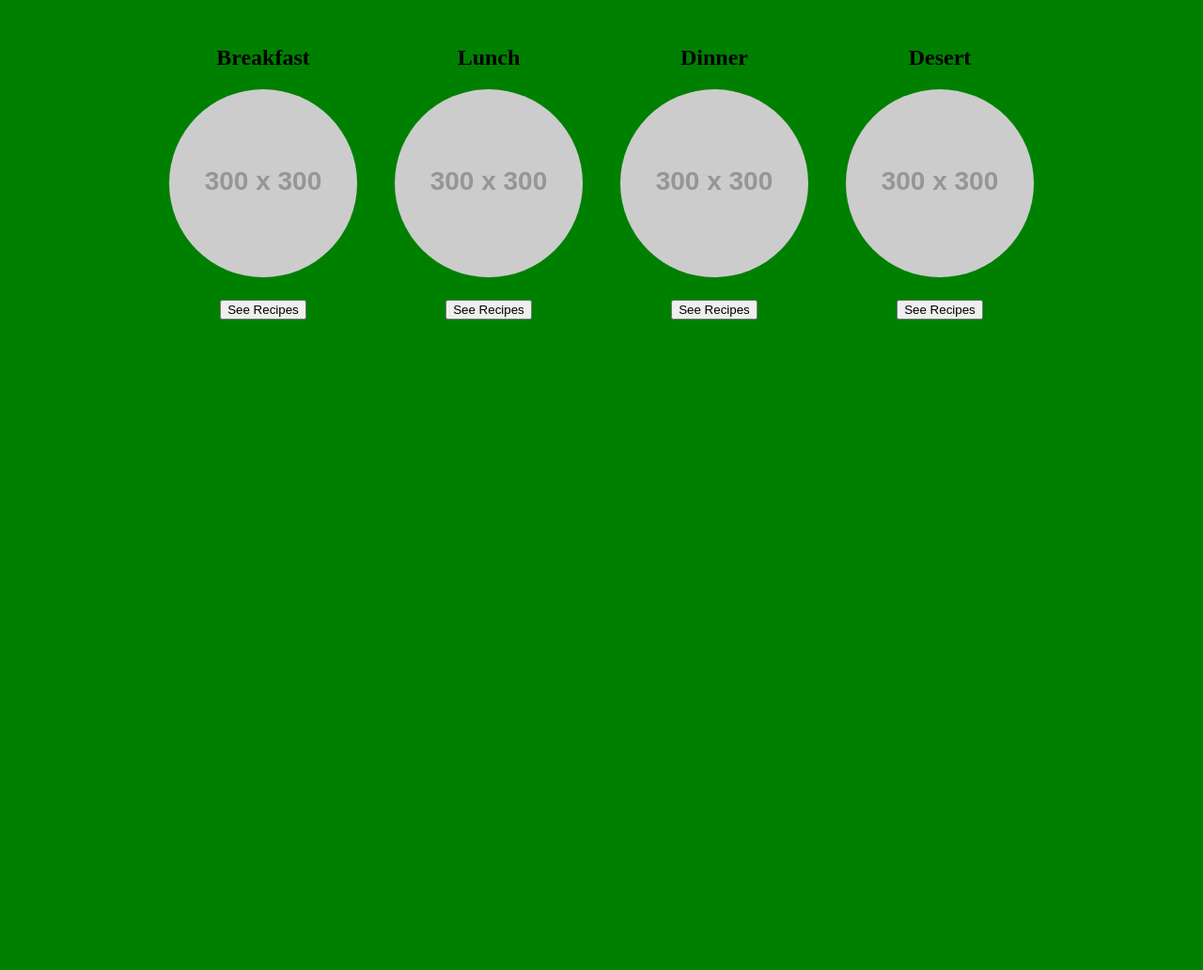
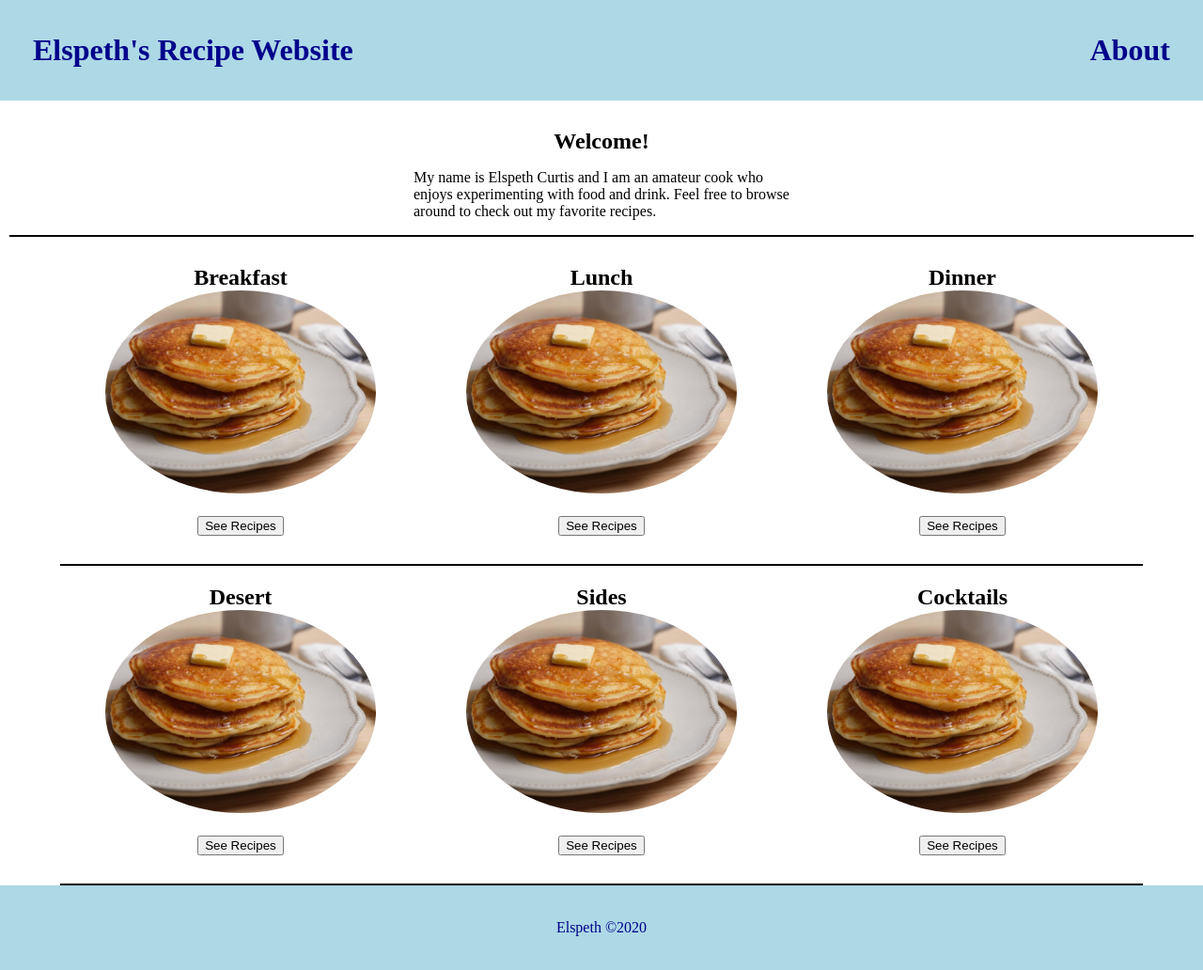
Before and after one commit to elspethcurtis/codeLouisville_finalProject, a plain HTML site: page index.html in a window 1280 px wide. Shown: the whole page at 94% size. Before the commit the page ends 800 px from the top, so only its background shows below. Drawn offline with Linux system fonts and the light colour scheme; placeholder pictures from the web are drawn by us.

Commit message:
adjusted javascript to have generic function for each click handler and fix problem of printing recipes multiple times when clicking, added media queries and some styling, added two more recipe categories

```diff
--- a/index.html
+++ b/index.html
@@ -7,32 +7,65 @@
 
 </head>
 <body>
+<!--    BEGIN HEADER-->
+    <header>
+        <h1 class = "nav-icon">Elspeth's Recipe Website</h1>
+        <h1>About</h1>
+    </header>
+<!--    END HEADER-->
+
+<!--    WELCOME CONTENT-->
+    <div class="welcome">
+        <h2>Welcome!</h2>
+        <p>My name is Elspeth Curtis and I am an amateur cook who enjoys experimenting with food and drink. Feel free to browse around to check out my favorite recipes. </p>
+    </div>
+<!--    END WELCOME CONTENT-->
     <!--        RECIPE CATEGORIES-->
     <div class="recipe-categories">
     <div class="item">
             <h2>Breakfast</h2>
-            <img class = "circle" src="http://via.placeholder.com/300x300"><br>
+            <img class = "circle" src="img/pancake.jpeg"><br>
             <button class="breakfast-button meal">See Recipes</button>
         </div>
         <div class="item">
             <h2>Lunch</h2>
-            <img class = "circle" src="http://via.placeholder.com/300x300"><br>
+            <img class = "circle" src="img/pancake.jpeg"><br>
             <button class="lunch-button meal">See Recipes</button>
         </div>
         <div class="item">
             <h2>Dinner</h2>
-            <img class = "circle" src="http://via.placeholder.com/300x300"><br>
+            <img class = "circle" src="img/pancake.jpeg"><br>
             <button class="dinner-button meal">See Recipes</button>
         </div>
         <div class="item">
             <h2>Desert</h2>
-            <img class = "circle" src="http://via.placeholder.com/300x300"><br>
+            <img class = "circle" src="img/pancake.jpeg"><br>
             <button class="desert-button meal">See Recipes</button>
+        </div>
+        <div class="item">
+            <h2>Sides</h2>
+            <img class = "circle" src="img/pancake.jpeg"><br>
+            <button class="sides-button meal">See Recipes</button>
+        </div>
+        <div class="item">
+            <h2>Cocktails</h2>
+            <img class = "circle" src="img/pancake.jpeg"><br>
+            <button class="cocktails-button meal">See Recipes</button>
         </div>
     </div>
 <!--        END RECIPE CATEGORIES-->
 
+<!--    DIV WHERE RECIPES ARE DISPLAYED-->
     <div class="recipes"></div>
+    <div class="recipes"></div>
+    <div class="recipes"></div>
+    <div class="recipes"></div>
+
+<!--    BEGIN FOOTER-->
+    <footer>
+    <p>Elspeth &copy;2020</p>
+    </footer>
+<!--    END FOOTER-->
 
     <script src="main.js"></script>
 </body>
--- a/main.js
+++ b/main.js
@@ -115,70 +115,131 @@ const desertRecipes = [
     }
 ]
 
-//build up html function to be called for each array of recipes so I won't have to rewrite code for each category
+const sidesRecipes = [
+    {
+        title: "side 1",
+        image: "img/pancake.jpeg",
+        time: "30 min",
+        ingredients: ['item1', 'item2','item3'],
+        recipe: 'https://www.google.com',
+        htmlClass:'desert recipe'
+    },
 
-let htmlRecipes = ""; //set to empty string and for scope purposes declare outside of function
+    {
+        title: "side 2",
+        image: "img/pancake.jpeg",
+        time: "30 min",
+        ingredients: ['item1', 'item2','item3'],
+        recipe: 'pancakes 2 link',
+        htmlClass:'desert recipe'
+    },
+
+    {
+        title: "side 3",
+        image: "img/pancake.jpeg",
+        time: "30 min",
+        ingredients: ['item1', 'item2','item3'],
+        recipe: 'pancakes 3 link',
+        htmlClass:'desert recipe'
+    }
+]
+
+const cocktailsRecipes = [
+    {
+        title: "cocktail 1",
+        image: "img/pancake.jpeg",
+        time: "30 min",
+        ingredients: ['item1', 'item2','item3'],
+        recipe: 'https://www.google.com',
+        htmlClass:'desert recipe'
+    },
+
+    {
+        title: "cocktail 2",
+        image: "img/pancake.jpeg",
+        time: "30 min",
+        ingredients: ['item1', 'item2','item3'],
+        recipe: 'pancakes 2 link',
+        htmlClass:'desert recipe'
+    },
+
+    {
+        title: "cocktail 3",
+        image: "img/pancake.jpeg",
+        time: "30 min",
+        ingredients: ['item1', 'item2','item3'],
+        recipe: 'pancakes 3 link',
+        htmlClass:'desert recipe'
+    }
+]
+
+//build up html function to be called for each array of recipes so I won't have to rewrite code for each category. Note it is important that this function returns a value.This allows me to define constants equal to the function with a particular parameter.
 
 function buildUpHtml(recipeCategory) {
-            htmlRecipes+= `<div class="${recipeCategory.htmlClass}">`;
+            let htmlRecipes = `<div class="${recipeCategory.htmlClass}">`;
             htmlRecipes += `<h2>${recipeCategory.title}</h2>`;
             htmlRecipes += `<img src= "${recipeCategory.image}">`;
             htmlRecipes += `<h3>${recipeCategory.time}</h3>`;
             htmlRecipes += `<h4>${recipeCategory.ingredients.join(', ')}</h4>`;
             htmlRecipes += `<a href=${recipeCategory.recipe}>Recipe Details</a>`;
             htmlRecipes += `</div>`;
+
+    return htmlRecipes
 }
 
-
+//function to display each set of recipes
+function display(recipeCategory) {
+    const recipesDiv = document.querySelector('.recipes');
+    let categoryHTML = '';
+    for (let i =0; i<recipeCategory.length; i+=1) { //for this array iterate through it
+            let mealRecc = recipeCategory[i]; //define constant for each iteration
+            categoryHTML += buildUpHtml(mealRecc);
+            recipesDiv.innerHTML = categoryHTML;
+}
+}
 // define all constants for buttons
     const breakfastButton = document.querySelector('.breakfast-button');
     const lunchButton = document.querySelector('.lunch-button');
     const dinnerButton = document.querySelector('.dinner-button');
     const desertButton = document.querySelector('.desert-button');
+    const sidesButton = document.querySelector('.sides-button');
+    const cocktailsButton = document.querySelector('.cocktails-button');
 
 //if breakfast button is clicked show breakfast recipes
     breakfastButton.addEventListener('click', () => {
-            for (let i =0; i<breakfastRecipes.length; i+=1) { //for this array iterate through it
-            let breakfastRecc = breakfastRecipes[i]; //define constant for each iteration
-            buildUpHtml(breakfastRecc);
-            const recipesDiv = document.querySelector('.recipes');
-            recipesDiv.innerHTML = htmlRecipes;
-    }
+        display(breakfastRecipes);
     })
 
 //if lunch button is clicked show lunch recipes
 
     lunchButton.addEventListener('click', () => {
-            for (let i =0; i<lunchRecipes.length; i+=1) { //for this array iterate through it
-            let lunchRecc = lunchRecipes[i]; //define constant for each iteration
-            buildUpHtml(lunchRecc);
-            const recipesDiv = document.querySelector('.recipes');
-            recipesDiv.innerHTML = htmlRecipes;
-    }
+        display(lunchRecipes);
+})
+
+////if dinner button is clicked show dinner recipes
+
+    dinnerButton.addEventListener('click', () => {
+        display(dinnerRecipes);
+})
+
+
+////if desert button is clicked show desert recipes
+
+    desertButton.addEventListener('click', () => {
+        display(desertRecipes);
 
 })
 
-////if dinner button is clicked show dinner recipes
-//
-    dinnerButton.addEventListener('click', () => {
-            for (let i =0; i<dinnerRecipes.length; i+=1) { //for this array iterate through it
-            let dinnerRecc = dinnerRecipes[i]; //define constant for each iteration
-            buildUpHtml(dinnerRecc);
-            const recipesDiv = document.querySelector('.recipes');
-            recipesDiv.innerHTML = htmlRecipes;
-    }
+////if sides button is clicked show sides recipes
+
+    sidesButton.addEventListener('click', () => {
+        display(sidesRecipes);
 
 })
 
-//
 ////if desert button is clicked show desert recipes
-//
-    desertButton.addEventListener('click', () => {
-            for (let i =0; i<desertRecipes.length; i+=1) { //for this array iterate through it
-            let desertRecc = desertRecipes[i]; //define constant for each iteration
-            buildUpHtml(desertRecc);
-            const recipesDiv = document.querySelector('.recipes');
-            recipesDiv.innerHTML = htmlRecipes;
-    }
+
+    cocktailsButton.addEventListener('click', () => {
+        display(cocktailsRecipes);
 
 })
--- a/styles.css
+++ b/styles.css
@@ -3,47 +3,145 @@
 }
 
 h1 {
-    color: red;
+    text-align: center;
+    margin: 0;
+    padding: 15px;
 }
 
-body {
-    background-color: green;
+h2 {
+    margin-bottom: 0;
+
+
 }
 
-p {
-    color: orange;
+header,
+footer {
+    background: lightblue;
+    padding: 20px;
+    color: darkblue;
+    display: flex;
+    flex-wrap: wrap;
+    justify-content: center;
 }
+
+.nav-icon {
+    flex-basis: 100%;
+}
+
+.welcome {
+    margin: 10px;
+    display: flex;
+    flex-wrap: wrap;
+    justify-content: center;
+    align-items: center;
+}
+
+
+body {
+    background-color: ;
+    margin: 0;
+    display: flex;
+    min-height: 100vh;
+    flex-direction: column;
+}
+
+
 
 .recipe-categories {
     display: flex;
     flex-wrap: wrap;
     justify-content: center;
     text-align: center;
+    flex:1;
+}
+
+.item {
+    margin: 0;
+    padding: 0;
+    width: 50%;
+    background-image: url(img/pancake.jpeg);
+    background-size: cover;
+    background-repeat: no-repeat;
+    border-bottom: black 2px solid;
 }
 
 button {
-    margin-top: 20px;
-}
-
-.item {
-    margin: 20px;
+    margin-bottom: 30px;
 }
 
 .recipes {
     display: flex;
     flex-wrap: wrap;
+    margin: 0;
+    padding: 0;
+    justify-content: center;
 }
 
 .recipe {
-    background: yellow;
-    margin: 40px;
+    background: ;
+    justify-content: center;
+    margin: 10px;
     padding: 20px;
+    width: 40%;
+    border: black 2px solid;
 }
 
 img {
-    width: 200px;
+    display: none;
+    height: auto;
+
 }
 
 .circle {
     border-radius: 50%;
 }
+
+@media (min-width: 769px) {
+
+    h1 {
+        text-align: left;
+    }
+
+    .item {
+        width: 50%;
+        background: white;
+    }
+
+    img {
+        display: inline-block;
+        width: 40%;
+    }
+
+    button {
+    margin-top: 20px;
+}
+    header {
+        justify-content: space-between;
+    }
+
+    .nav-icon{
+        flex-basis: auto;
+    }
+
+    .welcome {
+        align-items: center;
+        border-bottom: black 2px solid;
+    }
+
+    .welcome h2 {
+        flex-basis: 100%;
+        text-align: center;
+}
+    .welcome p {
+        max-width: 400px;
+    }
+
+@media (min-width: 960px) {
+    .item {
+        width: 30%;
+    }
+
+    img {
+        width: 75%;
+    }
+}
```
